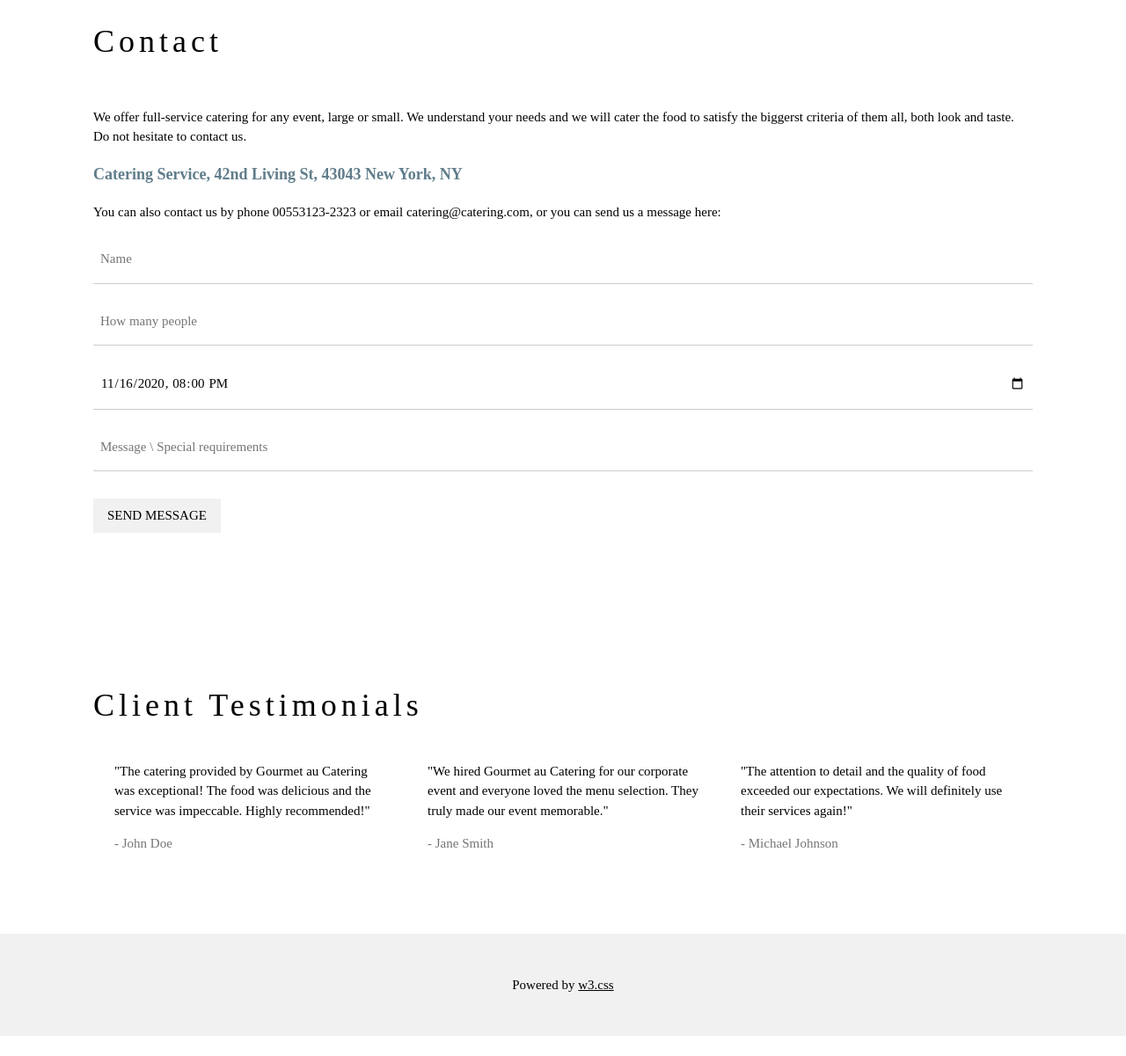
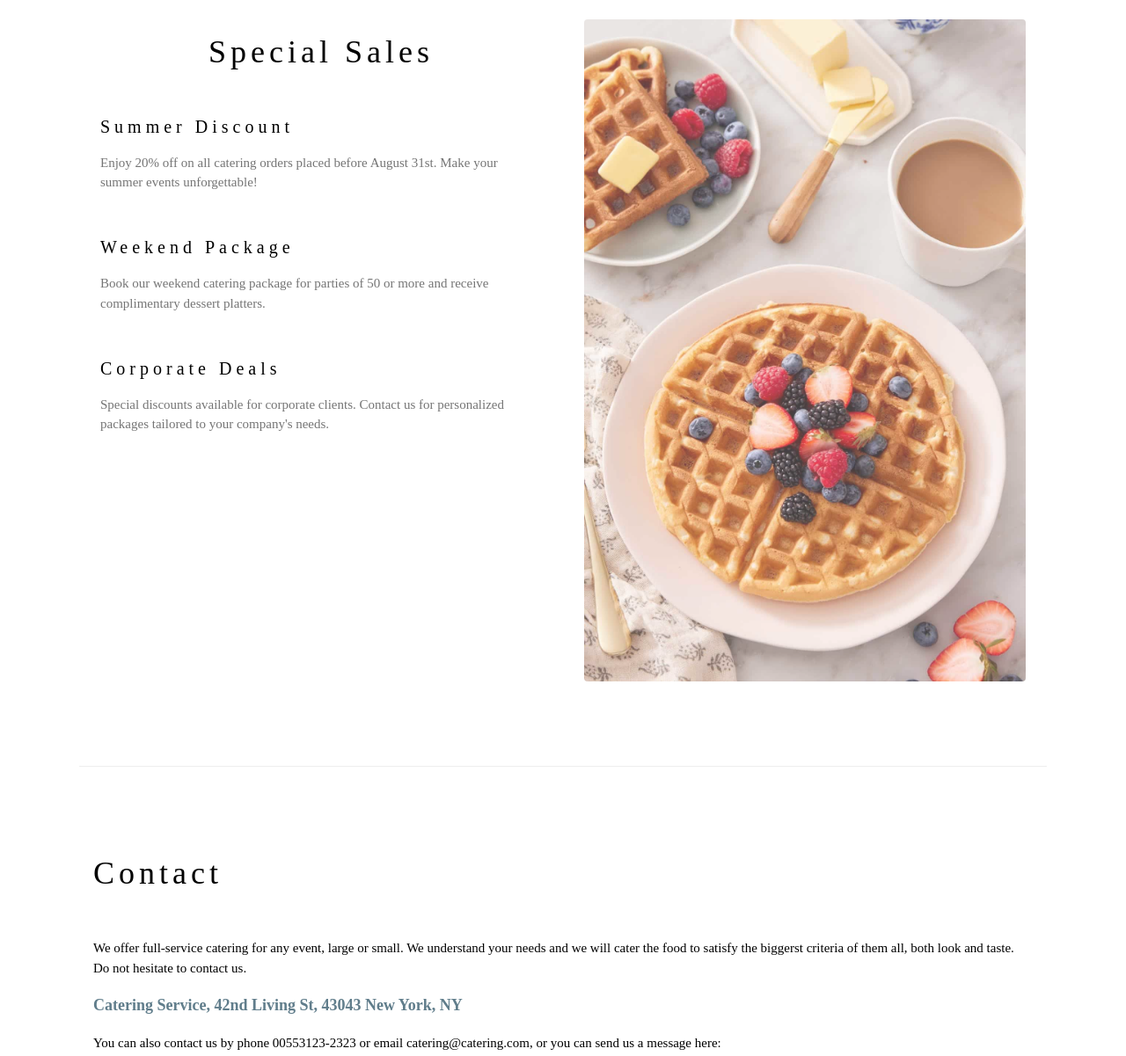
Before and after one commit to Christiandhc/gourmet-catering-website, a plain HTML site: page index.html in a window 1280 px wide. Shown: the part 2460-3661 px from the top of the page at 88% size. Before the commit the page ends 3638 px from the top, so only its background shows below. Drawn offline with nearby package versions, Linux system fonts and the light colour scheme.

Commit message:
Desenvolvimento do conteúdo de Sales, com uma nova imagem

```diff
--- a/index.html
+++ b/index.html
@@ -25,7 +25,7 @@
     <!-- Right-sided navbar links. Hide them on small screens -->
     <div class="w3-right w3-hide-small">
       <a href="#about" class="w3-bar-item w3-button">About</a>
-      <a href="#sale" class="w3-bar-item w3-button">Sales</a>
+      <a href="#sales" class="w3-bar-item w3-button">Sales</a>
       <a href="#menu" class="w3-bar-item w3-button">Menu</a>
       <a href="#contact" class="w3-bar-item w3-button">Contact</a>
     </div>
@@ -86,6 +86,27 @@
 
   <hr>
 
+  <!-- Sales Section -->
+  <div class="w3-row w3-padding-64" id="sales">
+    <div class="w3-col m6 w3-padding-large">
+      <h1 class="w3-center">Special Sales</h1><br>
+      <h4>Summer Discount</h4>
+      <p class="w3-text-grey">Enjoy 20% off on all catering orders placed before August 31st. Make your summer events unforgettable!</p><br>
+
+      <h4>Weekend Package</h4>
+      <p class="w3-text-grey">Book our weekend catering package for parties of 50 or more and receive complimentary dessert platters.</p><br>
+
+      <h4>Corporate Deals</h4>
+      <p class="w3-text-grey">Special discounts available for corporate clients. Contact us for personalized packages tailored to your company's needs.</p><br>
+    </div>
+
+    <div class="w3-col m6 w3-padding-large">
+      <img src="sales-image.jpg" class="w3-round w3-image w3-opacity-min" alt="Sales Image" style="width:100%">
+    </div>
+  </div>
+
+  <hr>
+
   <!-- Contact Section -->
   <div class="w3-container w3-padding-64" id="contact">
     <h1>Contact</h1><br>
@@ -118,15 +139,4 @@
         <p class="w3-text-grey">- Michael Johnson</p>
       </div>
     </div>
-  </div>
-
-<!-- End page content -->
-</div>
-
-<!-- Footer -->
-<footer class="w3-center w3-light-grey w3-padding-32">
-  <p>Powered by <a href="https://www.w3schools.com/w3css/default.asp" title="W3.CSS" target="_blank" class="w3-hover-text-green">w3.css</a></p>
-</footer>
-
-</body>
-</html>
+  </
```
Also changed, not shown: sales-image.jpg (added).
